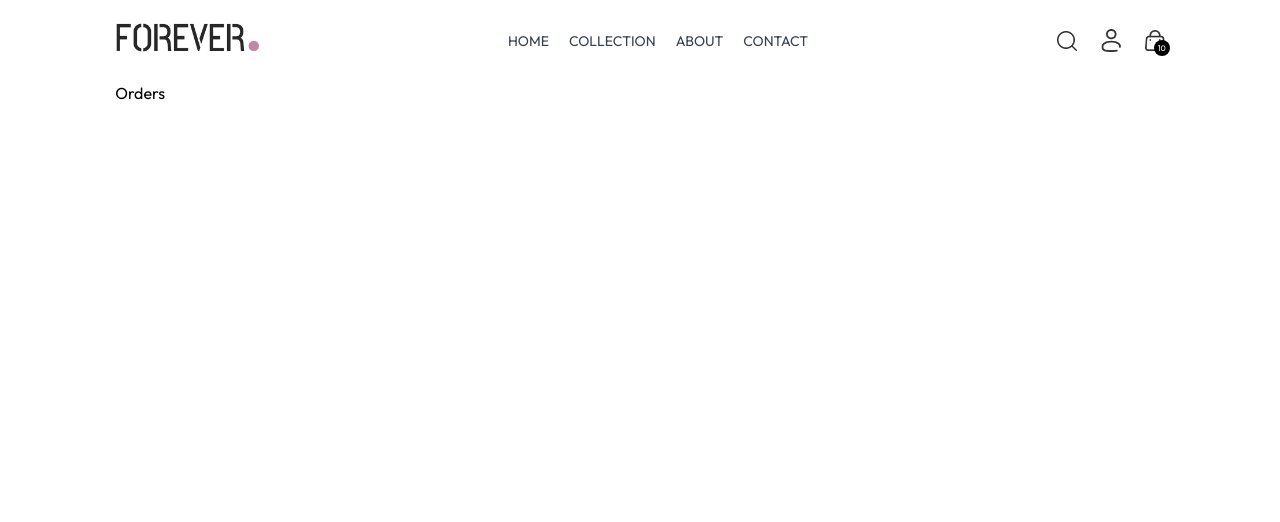
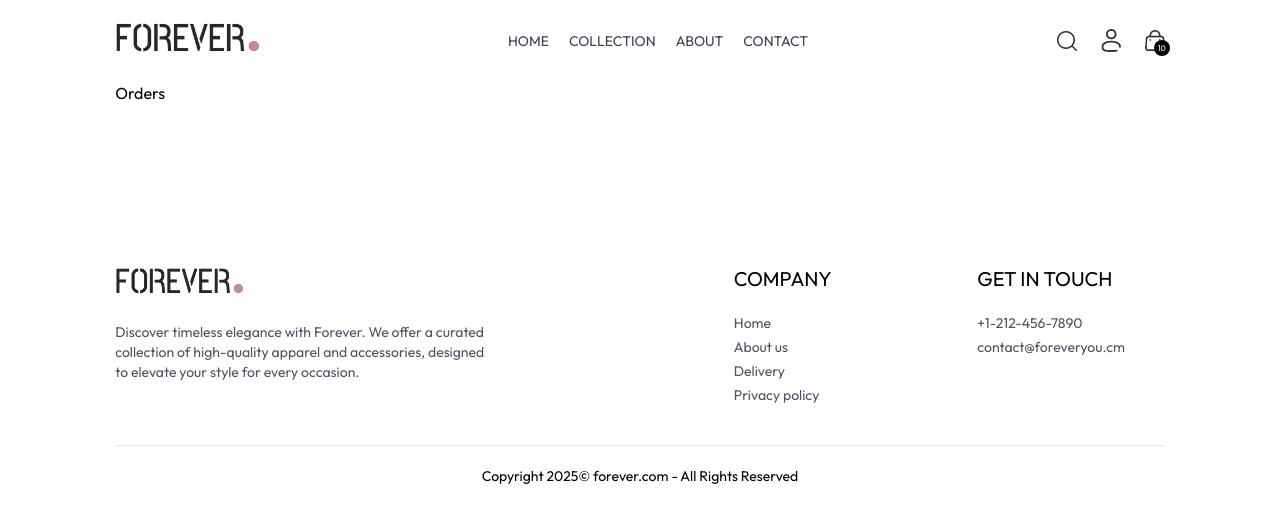
Before and after one commit to CalebM7/ECommerce-Frontend, a React (Vite) app: page /orders in a window 1280 px wide. Shown: the top 522 px of the page. Built offline with nearby package versions, Linux system fonts and the light colour scheme.

Commit message:
Added the Footer section

```diff
--- a/src/App.jsx
+++ b/src/App.jsx
@@ -10,6 +10,7 @@
 import Navbar from './components/Navbar';
 import About from './pages/About';
 import PlaceOrder from './pages/PlaceOrder';
+import Footer from './components/Footer';
 
 const App = () => {
   return (
@@ -26,6 +27,7 @@
         <Route path="/place-order" element={<PlaceOrder />} />
         <Route path="/orders" element={<Orders />} />
       </Routes>
+      <Footer />
     </div>
   );
 };
--- /dev/null
+++ b/src/components/Footer.jsx
@@ -0,0 +1,43 @@
+import React from 'react';
+import { assets } from '../assets/assets';
+
+const Footer = () => {
+  return (
+    <div>
+      <div className="flex flex-col sm:grid grid-cols-[3fr_1fr_1fr] gap-14 my-10 mt-40 text-sm">
+        <div>
+          <img src={assets.logo} alt="" className="mb-5 w-32" />
+          <p className="w-full md:w-2/3 text-gray-600">
+            Discover timeless elegance with Forever. We offer a curated
+            collection of high-quality apparel and accessories, designed to
+            elevate your style for every occasion.
+          </p>
+        </div>
+        <div>
+          <p className="text-xl font-medium mb-5">COMPANY</p>
+          <ul className="flex flex-col gap-1 text-gray-600">
+            <li>Home</li>
+            <li>About us</li>
+            <li>Delivery</li>
+            <li>Privacy policy</li>
+          </ul>
+        </div>
+        <div>
+          <p className="text-xl font-medium mb-5">GET IN TOUCH</p>
+          <ul className="flex flex-col gap-1 text-gray-600">
+            <li>+1-212-456-7890</li>
+            <li>contact@foreveryou.cm</li>
+          </ul>
+        </div>
+      </div>
+      <div>
+        <hr />
+        <p className="py-5 text-sm text-center">
+          Copyright 2025&copy; forever.com - All Rights Reserved{' '}
+        </p>
+      </div>
+    </div>
+  );
+};
+
+export default Footer;
```
